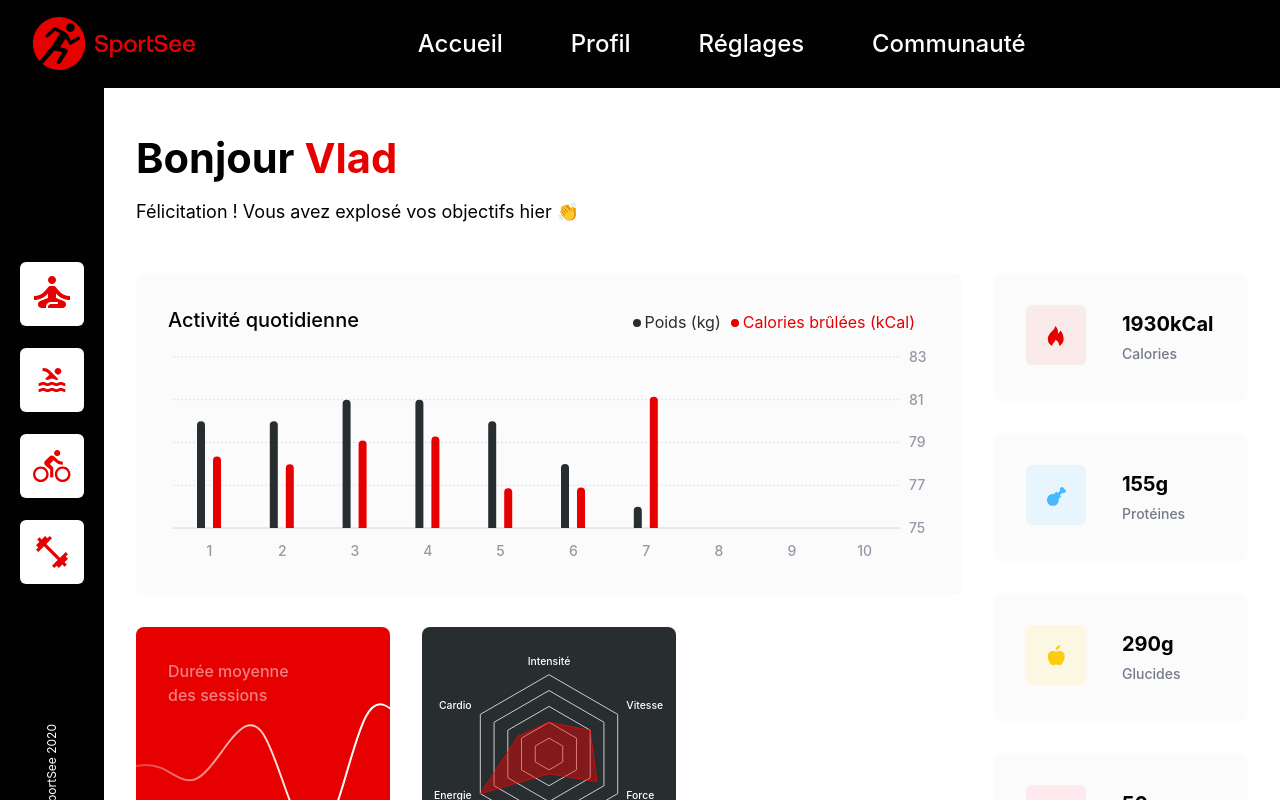
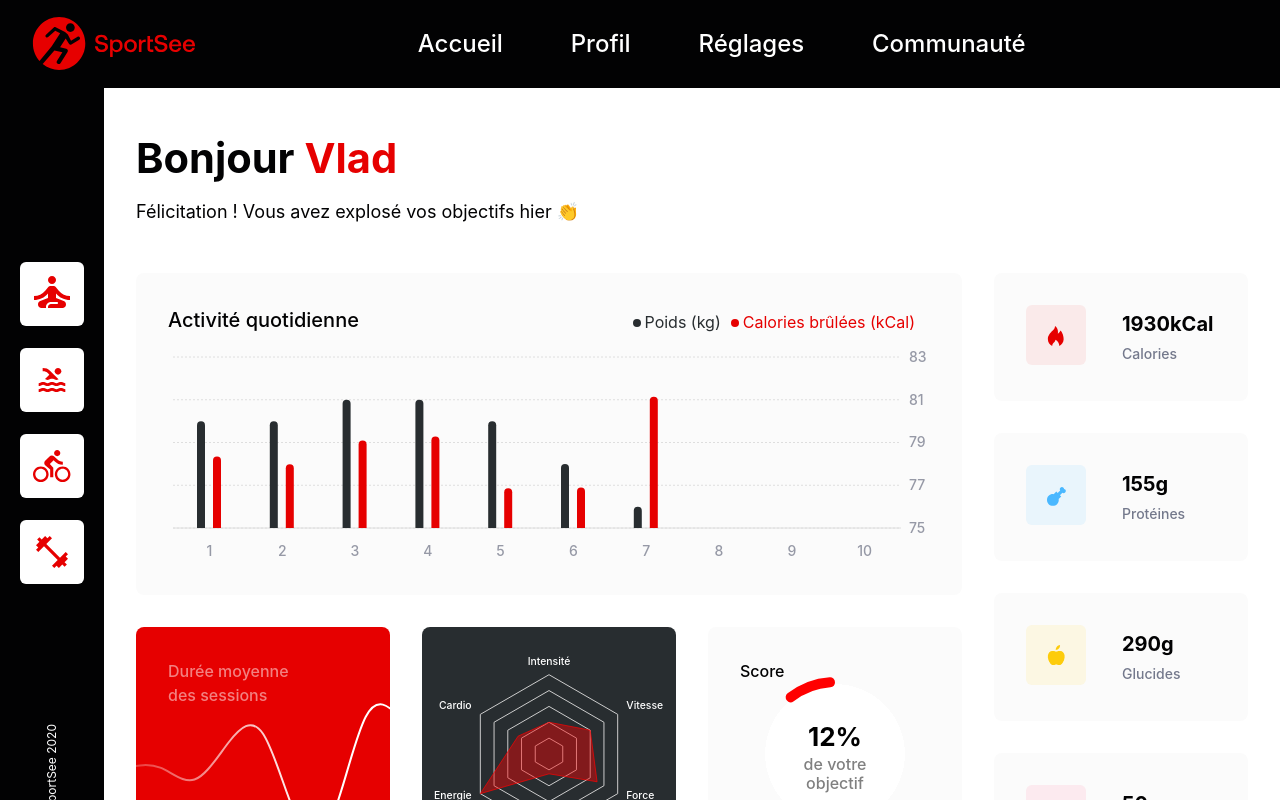
Before and after one commit to vatr84/P12_SportSee, a React (Vite) app: page /user/12 in a window 1280 px wide. Built offline with nearby package versions, Linux system fonts and the light colour scheme.

Commit message:
RadialBarChart Score moyen

```diff
--- /dev/null
+++ b/src/components/charts/Score/Score.css
@@ -0,0 +1,34 @@
+.score {
+    position: relative;
+    padding: var(--spacing-medium);
+    background-color: var(--color-neutral-100);
+    border-radius: var(--radius-small);
+    aspect-ratio: 1 / 1;
+}
+
+.score h2 {
+    position: absolute;
+
+    top: var(--spacing-medium);
+    left: var(--spacing-medium);
+
+    margin: 0;
+    font-size: 1rem;
+    font-weight: 500;
+    color: var(--color-neutral-900);
+}
+
+.score .recharts-surface {
+    background-image: radial-gradient(white, white 52%, transparent 52%);
+}
+
+@media (min-width: 75rem) {
+    .score {
+        padding: var(--spacing-large);
+    }
+
+    .score h2 {
+        top: var(--spacing-large);
+        left: var(--spacing-large);
+    }
+}
--- /dev/null
+++ b/src/components/charts/Score/Score.jsx
@@ -0,0 +1,95 @@
+import { getUserData } from '../../../api/getUserData'
+import PropTypes from 'prop-types'
+import { useEffect, useState } from 'react'
+import {
+    PolarAngleAxis,
+    RadialBar,
+    RadialBarChart,
+    ResponsiveContainer,
+} from 'recharts'
+import './Score.css'
+
+/**
+ * Le composant Score affiche le score de l'utilisateur sous forme de graphique en barres radiales.
+ * @param {Object} props - Les props du composant.
+ * @param {string} props.userId - L'ID de l'utilisateur.
+ * @returns {JSX.Element} - Le composant rendu.
+ */
+export default function Score({ userId }) {
+    const [score, setScore] = useState(0)
+
+    useEffect(() => {
+        const fetchData = async () => {
+            try {
+                const userData = await getUserData(userId)
+                setScore(userData?.userInfo?.userScore || 0)
+            } catch (error) {
+                console.error('Failed to fetch user score:', error)
+            }
+        }
+        fetchData()
+    }, [userId])
+
+    // Calculer le score
+    const calculatedScore = score * 100
+    const scoreValue = [{ value: calculatedScore }]
+    const newScore = calculatedScore
+
+    return (
+        <section className="score">
+            <h2>Score</h2>
+            <ResponsiveContainer width="100%" height="100%">
+                <RadialBarChart
+                    data={scoreValue}
+                    innerRadius={200}
+                    barSize={10}
+                    startAngle={90}
+                    endAngle={440}
+                >
+                    <PolarAngleAxis
+                        type="number"
+                        domain={[0, 100]}
+                        tick={false}
+                    />
+                    <RadialBar
+                        dataKey="value"
+                        cornerRadius={14}
+                        fill={'#FF0000'}
+                    />
+                    <text
+                        x="50%"
+                        y="42%"
+                        textAnchor="middle"
+                        dominantBaseline="middle"
+                        fontSize="26"
+                        fontWeight="700"
+                        fill="black"
+                    >
+                        {newScore}%
+                    </text>
+                    <text
+                        x="50%"
+                        y="46%"
+                        textAnchor="middle"
+                        dominantBaseline="middle"
+                        fontSize="16"
+                        fill="gray"
+                        fontWeight="500"
+                    >
+                        <tspan x="50%" dy="1.2em">
+                            de votre
+                        </tspan>
+                        <tspan x="50%" dy="1.2em">
+                            objectif
+                        </tspan>
+                    </text>
+                </RadialBarChart>
+            </ResponsiveContainer>
+        </section>
+    )
+}
+
+// Définition des PropTypes
+Score.propTypes = {
+    userId: PropTypes.number.isRequired,
+}
--- a/src/pages/Profile.jsx
+++ b/src/pages/Profile.jsx
@@ -5,7 +5,7 @@ import KeyDatas from '../components/charts/Keydatas/KeyDatas'
 import Activity from '../components/charts/Activity/Activity'
 import AverageSessions from '../components/charts/AverageSessions/AverageSessions'
 import Performances from '../components/charts/Performances/Performances'
-
+import Score from '../components/charts/Score/Score'
 import { useEffect, useState } from 'react'
 import { Navigate, useParams } from 'react-router'
 import './Profile.css'
@@ -53,6 +53,7 @@ export default function Profile() {
                 <KeyDatas userId={Number(id)} />
                 <AverageSessions userId={Number(id)} />
                 <Performances userId={Number(id)} />
+                <Score userId={Number(id)} />
             </div>
         </main>
     )
```
